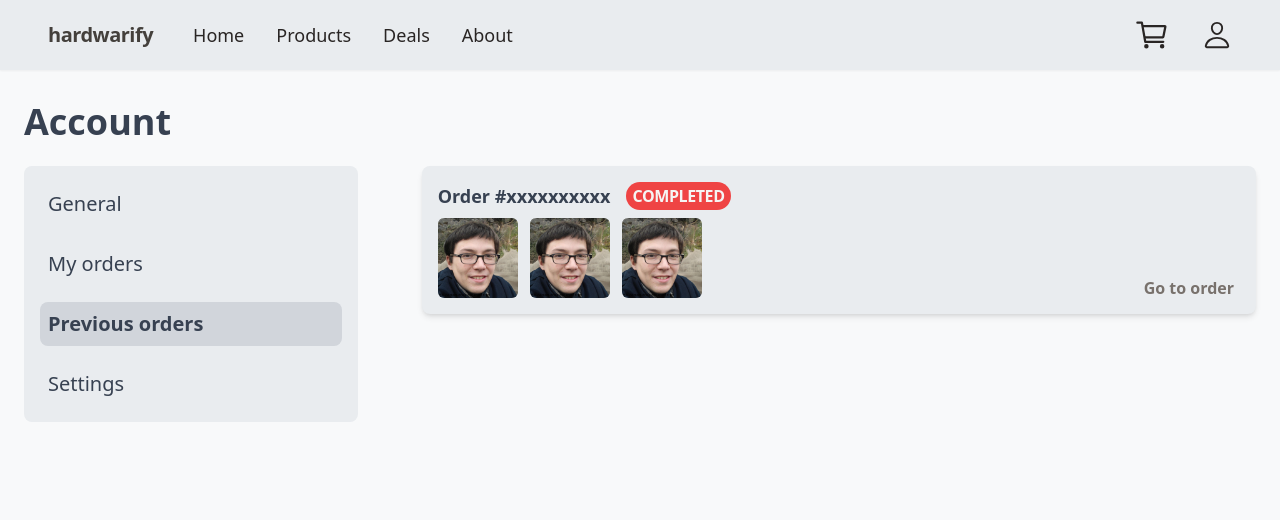
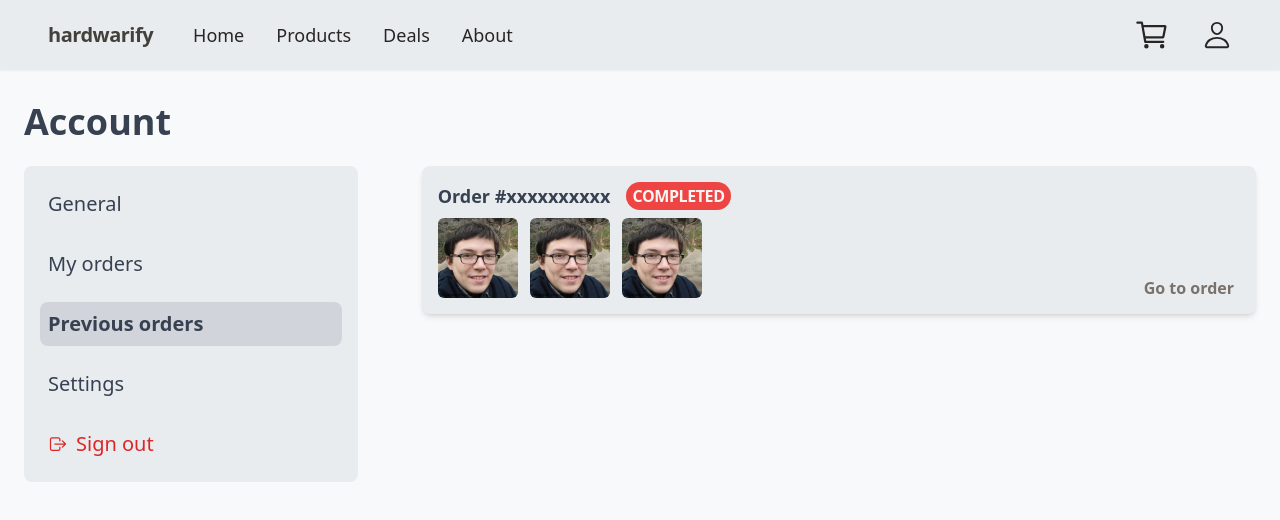
Before and after one commit to tojamrcel/hardwarify-project, a Next.js app: page /account/pastorders in a window 1280 px wide. Shown: the top 520 px of the page. Built offline with nearby package versions, Linux system fonts and the light colour scheme.

Commit message:
feat: implement logging out from page

```diff
--- a/app/_components/AccountMenu.tsx
+++ b/app/_components/AccountMenu.tsx
@@ -2,6 +2,7 @@
 
 import Link from "next/link";
 import { usePathname } from "next/navigation";
+import SignOutButton from "./SignOutButton";
 
 const links = [
   {
@@ -41,6 +42,7 @@ function AccountMenu() {
             </Link>
           </li>
         ))}
+        <SignOutButton />
       </ul>
     </nav>
   );
--- /dev/null
+++ b/app/_components/SignOutButton.tsx
@@ -0,0 +1,21 @@
+"use client";
+import { signOut } from "next-auth/react";
+import { IoLogOutOutline } from "react-icons/io5";
+
+function SignOutButton() {
+  async function handleSignOut() {
+    await signOut();
+  }
+
+  return (
+    <button
+      className="justify-left flex items-center gap-2 rounded-lg p-2 text-red-600 hover:bg-gray-300"
+      onClick={handleSignOut}
+    >
+      <IoLogOutOutline />
+      Sign out
+    </button>
+  );
+}
+
+export default SignOutButton;
```
